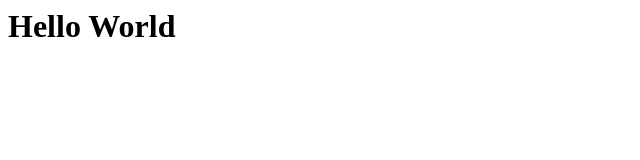
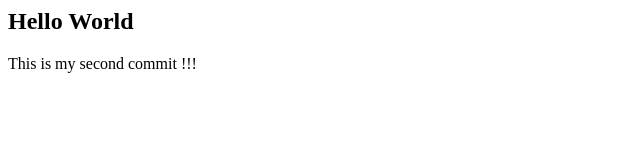
Before and after one commit to JackSLLIN/FirstGit, a plain HTML site: page index.html in a window 1280 px wide. Shown: the whole page, without its empty margins (0-640 px from the left). Drawn offline with Linux system fonts and the light colour scheme.

Commit message:
2nd commit by jack

```diff
--- a/index.html
+++ b/index.html
@@ -1,3 +1,4 @@
 <html>
-<h1>Hello World</h1>
+<h2>Hello World</h2>
+<p>This is my second commit !!!</p>
 </html>
```
